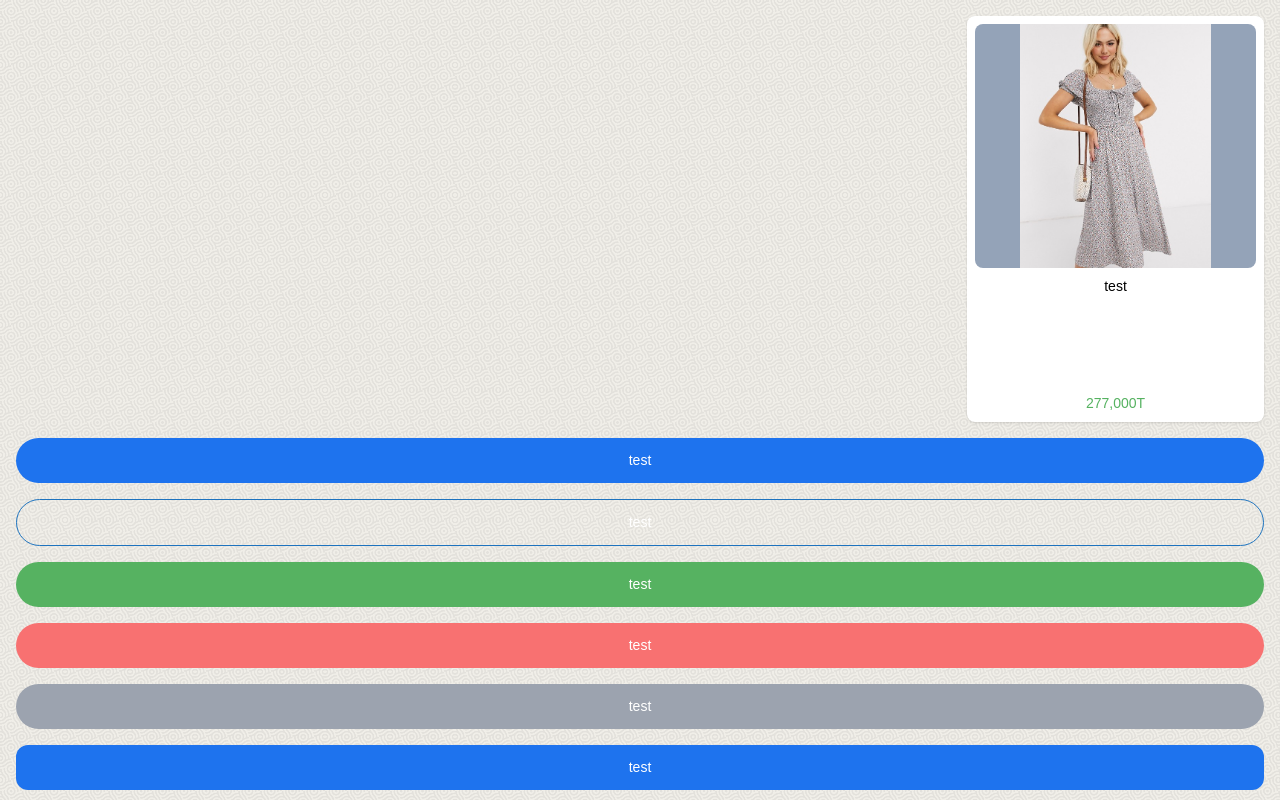
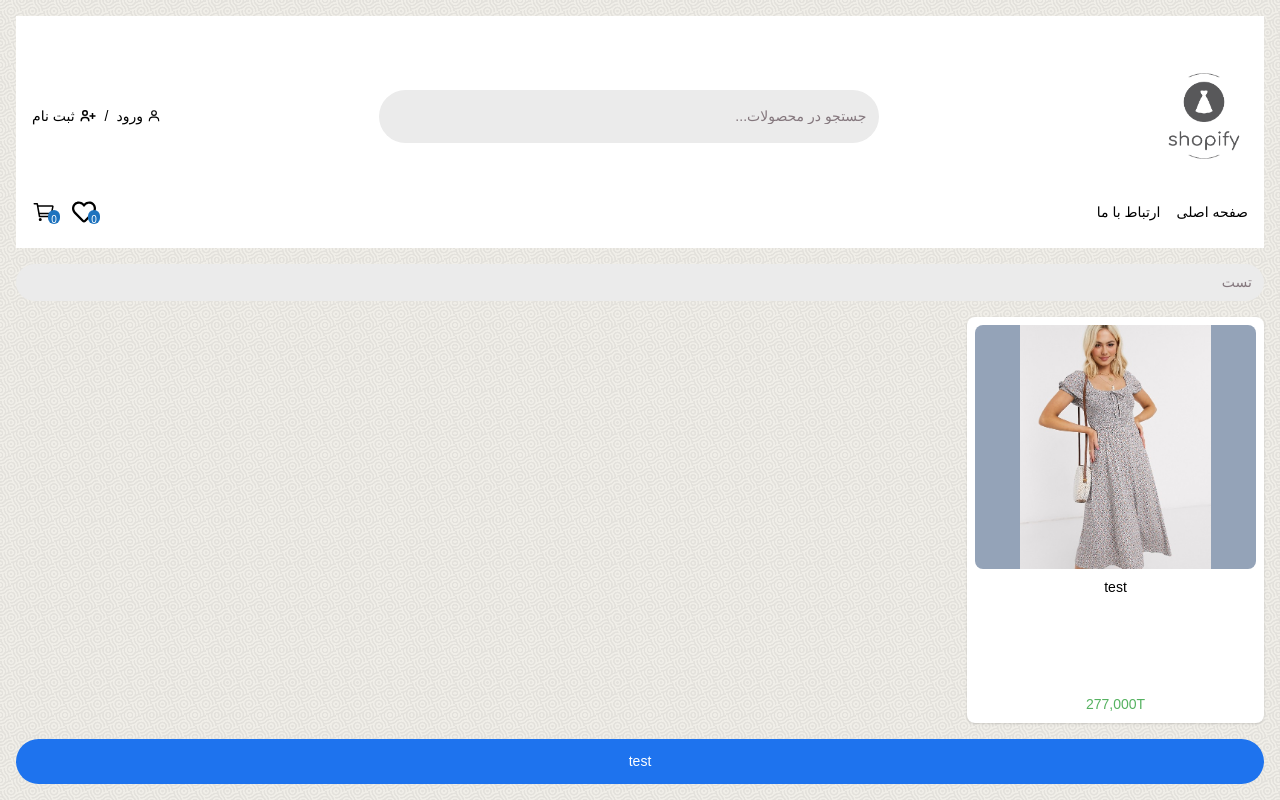
Before and after one commit to mohammadyousefi02/shopify, a Next.js app: page /components in a window 1280 px wide. Shown: the top 800 px of the page. Built offline with nearby package versions, Linux system fonts and the light colour scheme.

Commit message:
SOY-createHeader:test Header component

```diff
--- a/pages/components.tsx
+++ b/pages/components.tsx
@@ -1,10 +1,14 @@
 import React from 'react'
 import Button from '../src/components/Button'
+import Header from '../src/components/Header'
+import Input from '../src/components/Input'
 import ProductCart from '../src/components/ProductCard'
 
 function Component() {
   return (
     <div className='p-4 flex flex-col gap-4'>
+        <Header/>
+        <Input placeholder='تست'/>
         <ProductCart _id='1' images={['/images/dress1.jpg']} price="20" title='test'/>
         <Button title='test' color='blue'/>
         <Button title='test' color='blue' outline={true}/>
```
